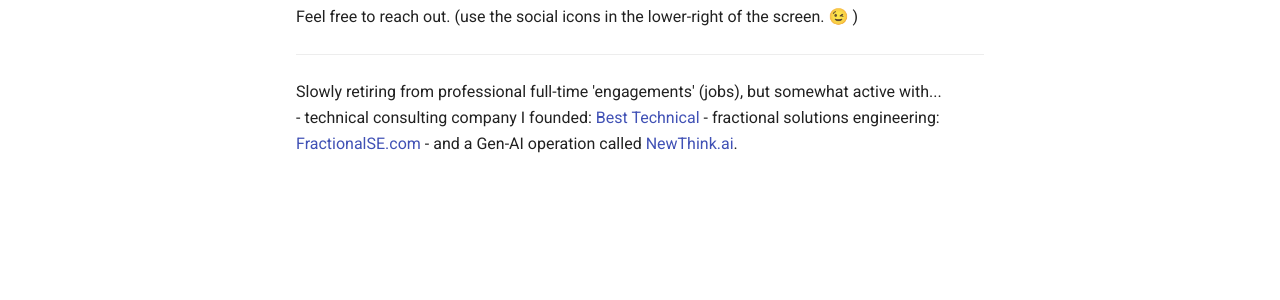
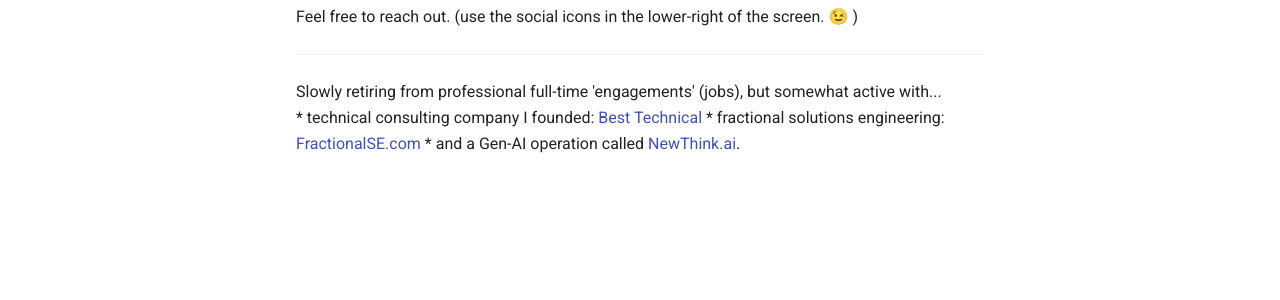
Before and after one commit to davecampbell/davecampbell.github.io, an MkDocs documentation site: the page built from docs/index.md, in a window 1280 px wide. Shown: the part 334-634 px from the top of the page. Built offline with MkDocs 1.6.1 and Material for MkDocs 9.7.7, drawn with Linux system fonts in a browser that asks for light colours.

```diff
--- a/docs/index.md
+++ b/docs/index.md
@@ -14,6 +14,6 @@ Feel free to reach out.
 ---
 
 Slowly retiring from professional full-time 'engagements' (jobs), but somewhat active with...
- - technical consulting company I founded: [Best Technical](https://www.besttechnical.com){:target="_blank" rel="noopener"}
- - fractional solutions engineering: [FractionalSE.com](https://fractionalse.com){:target="_blank" rel="noopener"}
- - and a Gen-AI operation called [NewThink.ai](https://newthink.ai){:target="_blank" rel="noopener"}.
+ * technical consulting company I founded: [Best Technical](https://www.besttechnical.com){:target="_blank" rel="noopener"}
+ * fractional solutions engineering: [FractionalSE.com](https://fractionalse.com){:target="_blank" rel="noopener"}
+ * and a Gen-AI operation called [NewThink.ai](https://newthink.ai){:target="_blank" rel="noopener"}.
```
